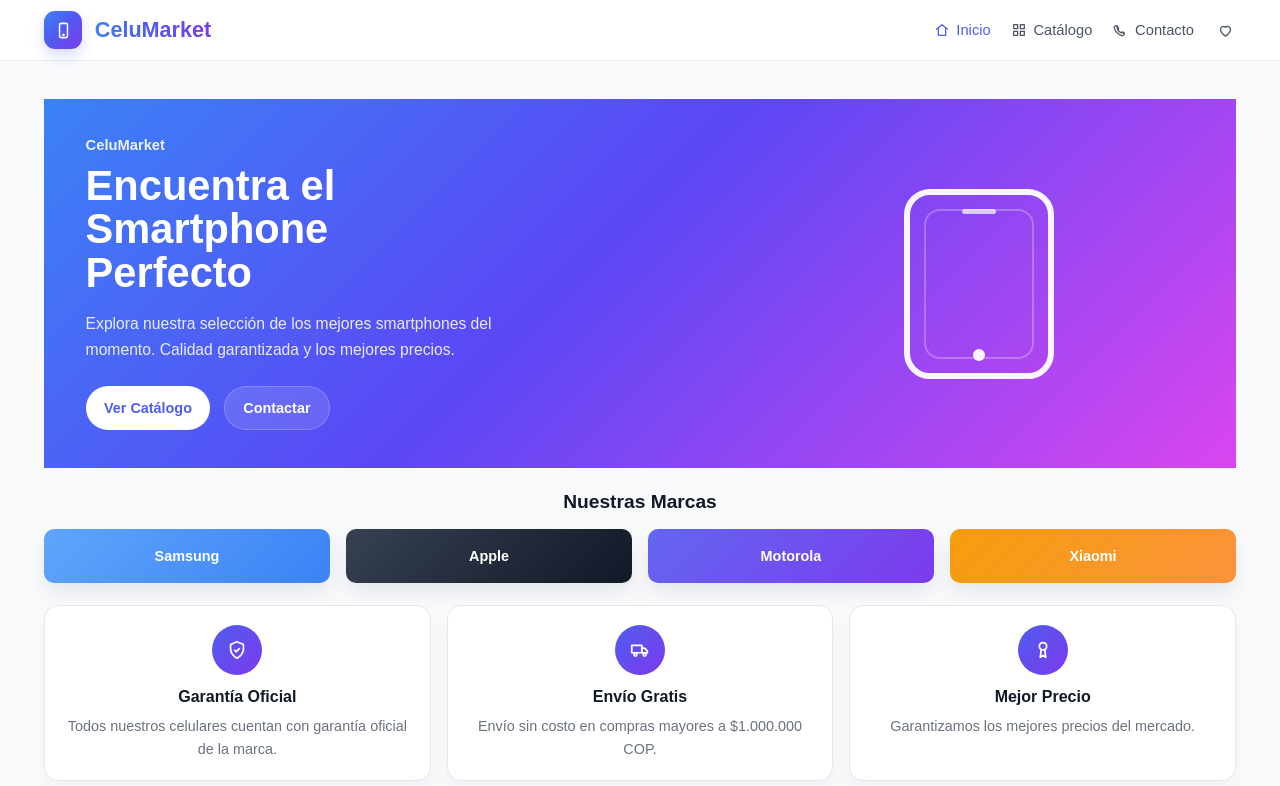
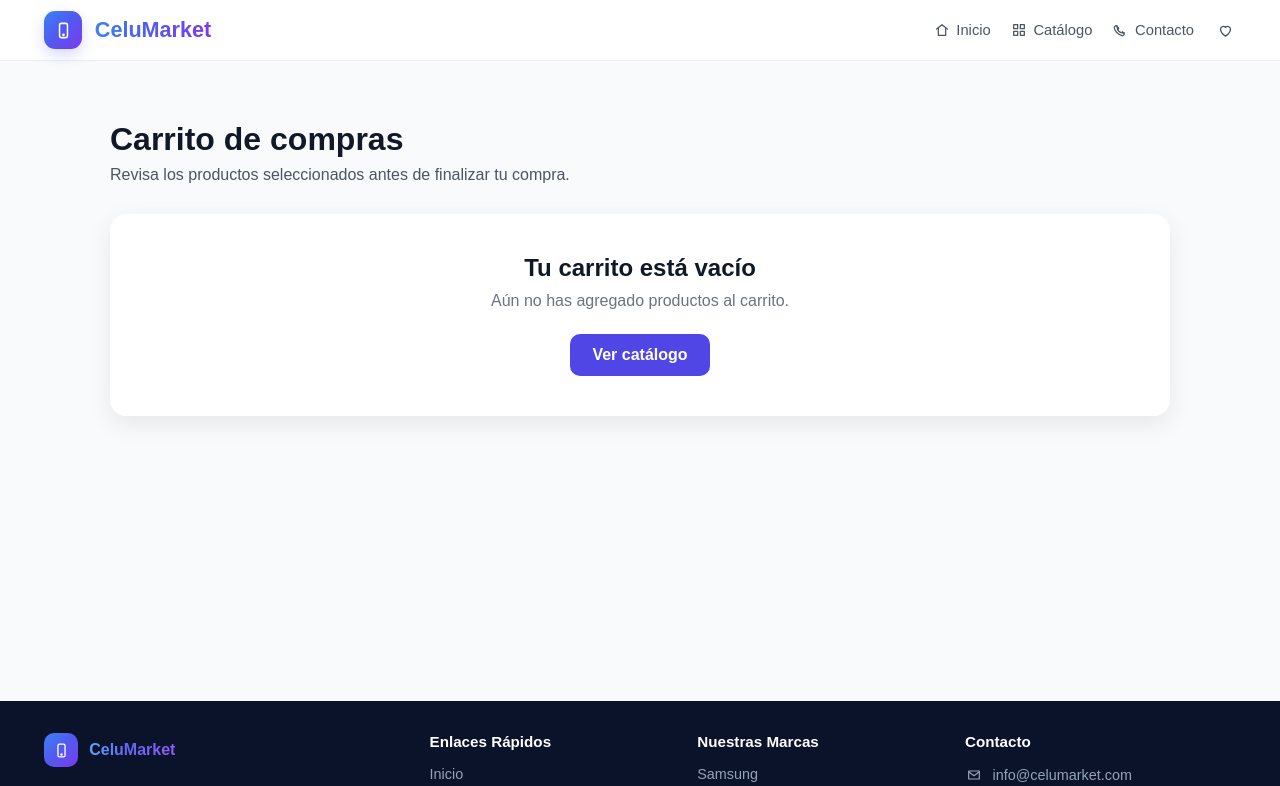
Before and after one commit to acalderon474/proyecto-celumarket, an Angular app: page /cart in a window 1280 px wide. Before the commit this address led to /home. Shown: the top 786 px of the page. Built offline with nearby package versions, Linux system fonts and the light colour scheme.

Commit message:
Se agrega vista principal del carrito de compras.

```diff
--- a/src/app/app.routes.ts
+++ b/src/app/app.routes.ts
@@ -6,6 +6,7 @@ import { Catalog } from './components/catalog/catalog';
 import { ProductDetail } from './components/product-detail/product-detail';
 import { Contact } from './components/contact/contact';
 import { Favorites } from './components/favorites/favorites';
+import { Cart } from './components/cart/cart';
 
 export const routes: Routes = [
   // 1. Ruta por defecto: Redirige al Home al abrir la app
@@ -16,6 +17,7 @@ export const routes: Routes = [
   { path: 'catalog', component: Catalog },
   { path: 'contact', component: Contact },
   { path: 'favorites', component: Favorites },
+  { path: 'cart', component: Cart},
 
   // 3. Ruta dinámica para el detalle (recibe el ID del celular)
   { path: 'product/:id', component: ProductDetail },
--- /dev/null
+++ b/src/app/components/cart/cart.css
@@ -0,0 +1,51 @@
+.cart-container {
+    max-width: 1100px;
+    margin: 40px auto;
+    padding: 0 20px;
+}
+
+.cart-header {
+    margin-bottom: 30px;
+}
+
+.cart-header h1 {
+    font-size: 2rem;
+    color: #111827;
+    margin-bottom: 8px;
+}
+
+.cart-header p {
+    color: #4b5563;
+}
+
+.empty-cart {
+    background: #ffffff;
+    border-radius: 16px;
+    padding: 40px;
+    text-align: center;
+    box-shadow: 0 8px 24px rgba(0, 0, 0, 0.08);
+}
+
+.empty-cart h2 {
+    color: #111827;
+    margin-bottom: 10px;
+}
+
+.empty-cart p {
+    color: #6b7280;
+    margin-bottom: 24px;
+}
+
+.btn-primary {
+    display: inline-block;
+    background: #4f46e5;
+    color: #ffffff;
+    padding: 12px 22px;
+    border-radius: 10px;
+    text-decoration: none;
+    font-weight: 600;
+}
+
+.btn-primary:hover {
+    background: #4338ca;
+}
--- /dev/null
+++ b/src/app/components/cart/cart.html
@@ -0,0 +1,12 @@
+<section class="cart-container">
+    <div class="cart-header">
+        <h1>Carrito de compras</h1>
+        <p>Revisa los productos seleccionados antes de finalizar tu compra.</p>
+    </div>
+
+    <div class="empty-cart">
+        <h2>Tu carrito está vacío</h2>
+        <p>Aún no has agregado productos al carrito.</p>
+        <a routerLink="/catalog" class="btn-primary">Ver catálogo</a>
+    </div>
+</section>
```
Also changed, not shown: src/app/components/cart/cart.ts (added, +9 -0 lines).
